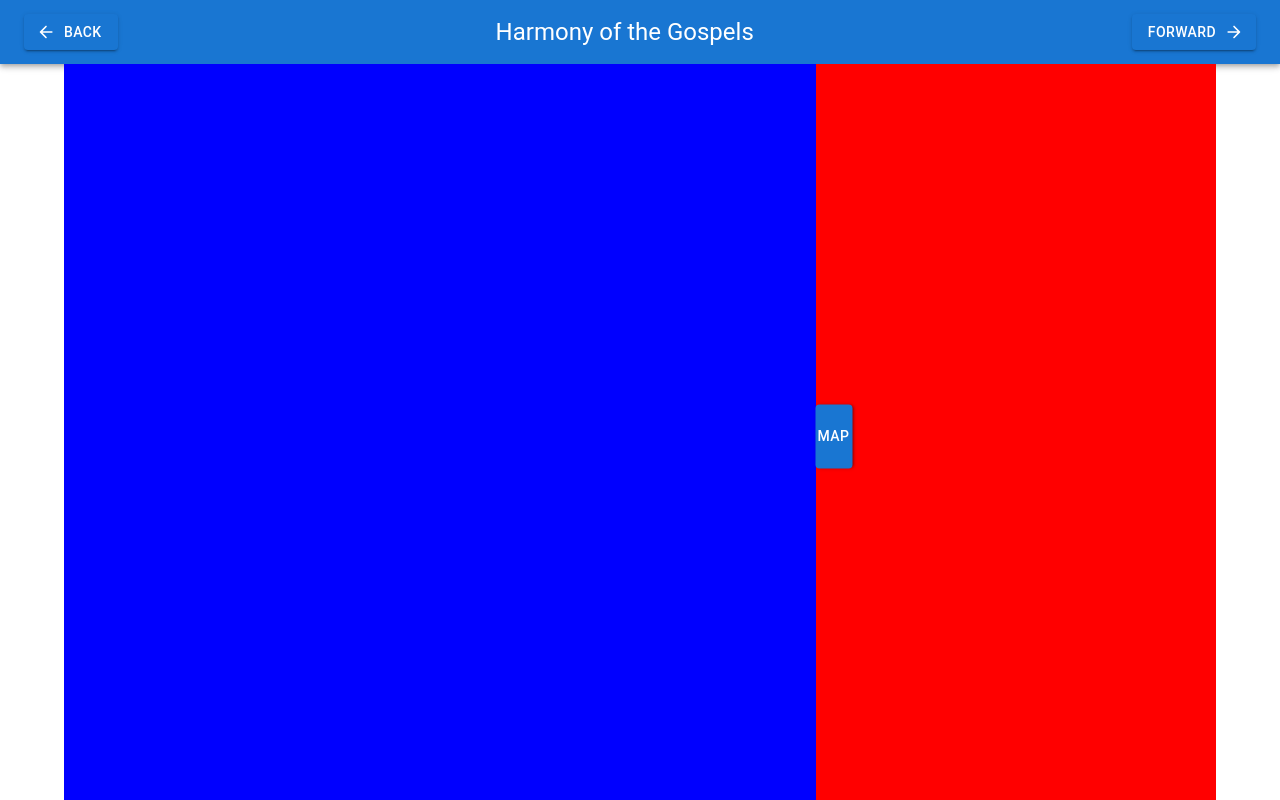
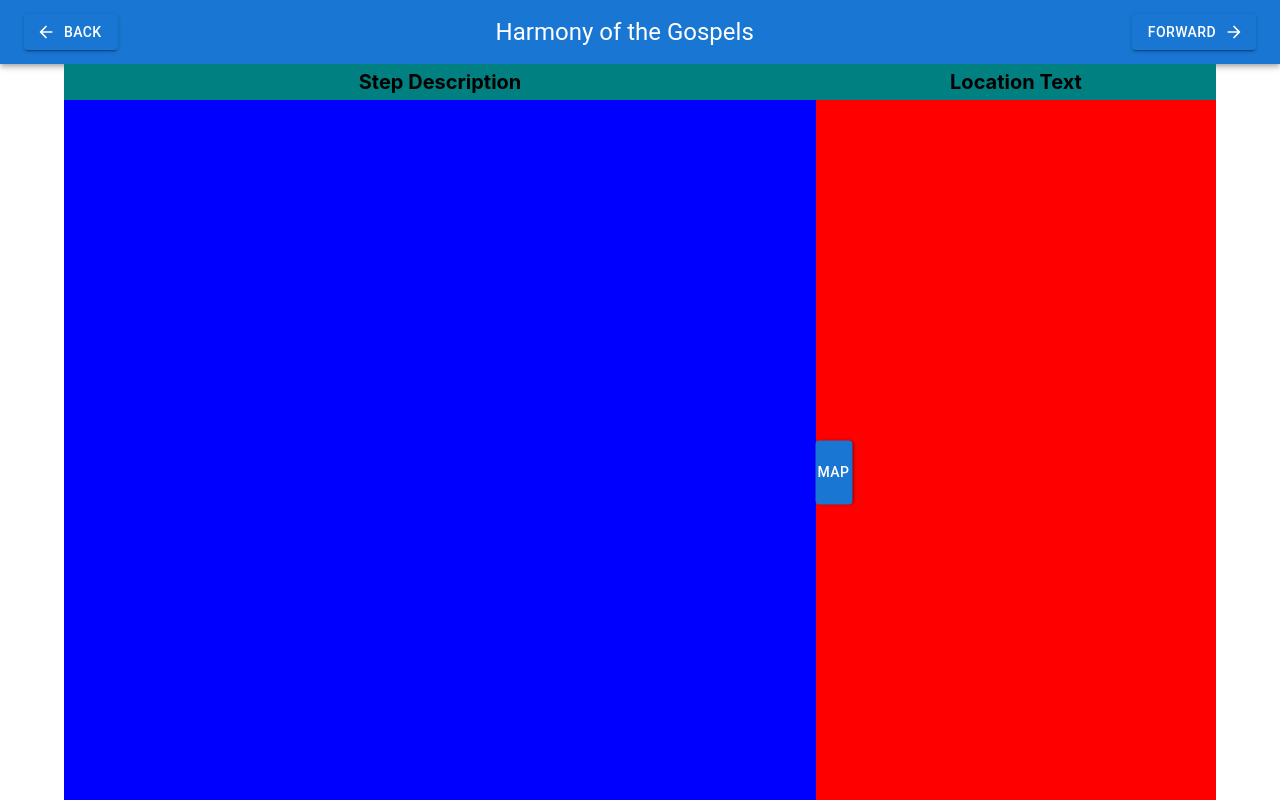
Before and after one commit to AnthonySorise/harmony, a React (Create React App) app: page / in a window 1280 px wide. Built offline with nearby package versions, Linux system fonts and the light colour scheme.

Commit message:
SectionLabel component

```diff
--- a/src/components/Books/Books.js
+++ b/src/components/Books/Books.js
@@ -1,11 +1,12 @@
 import React from 'react';
+import SectionLabel from '../SectionLabel'
 import { Box } from '@mui/material';
 import './Books.scss'
 
 const Books = () => {
     return (
         <Box id="Books" sx={{ flexGrow:1, backgroundColor:'blue'}}>
-
+            <SectionLabel text="Step Description"/>
         </Box>
     );
 };
--- a/src/components/Map/Map.js
+++ b/src/components/Map/Map.js
@@ -1,8 +1,9 @@
 import React, { useState, useEffect, useRef } from 'react';
+import SectionLabel from '../SectionLabel'
 import { Box, Button } from '@mui/material';
 import { gsap, Power4 } from 'gsap';
+import { styled } from '@mui/material/styles';
 import './Map.scss';
-import { styled } from '@mui/material/styles';
 
 const RotatedButton = styled(Button)`
   transform: rotate(-90deg) translateX(50%) translateY(4px);
@@ -39,9 +40,10 @@ const Map = () => {
     };
 
     return (
-        <Box id="Map" ref={mapRef} sx={{ width: mapWidth + `px`, height: '100%', backgroundColor: 'red' }}>
-            <MapButton ref={buttonRef} variant='contained' onClick={toggleMap}>Close Map</MapButton>
-        </Box>
+            <Box id="Map" ref={mapRef} sx={{ width: mapWidth + `px`, height: '100%', backgroundColor: 'red' }}>
+                <SectionLabel text="Location Text"/>
+                <MapButton ref={buttonRef} variant='contained' onClick={toggleMap}>Close Map</MapButton>
+            </Box>
     );
 };
 
--- /dev/null
+++ b/src/components/SectionLabel.js
@@ -0,0 +1,28 @@
+// Import necessary libraries and components
+import React from 'react';
+import { Box } from '@mui/material';
+
+const SectionLabel = ({ text }) => {
+    return (
+        <Box sx={{
+            display: 'flex',
+            justifyContent: 'center',
+            alignItems: 'center',
+            height: '36px',
+            backgroundColor: 'teal',}}>
+            <Box sx={{
+                width: '100%',
+                textAlign: 'center',
+                overflow: 'hidden',
+                maxHeight: '27px',
+                fontSize: '20px',
+                fontWeight: 'bold',
+            }}>
+
+                {text}
+            </Box>
+        </Box>
+    );
+};
+
+export default SectionLabel;
```
